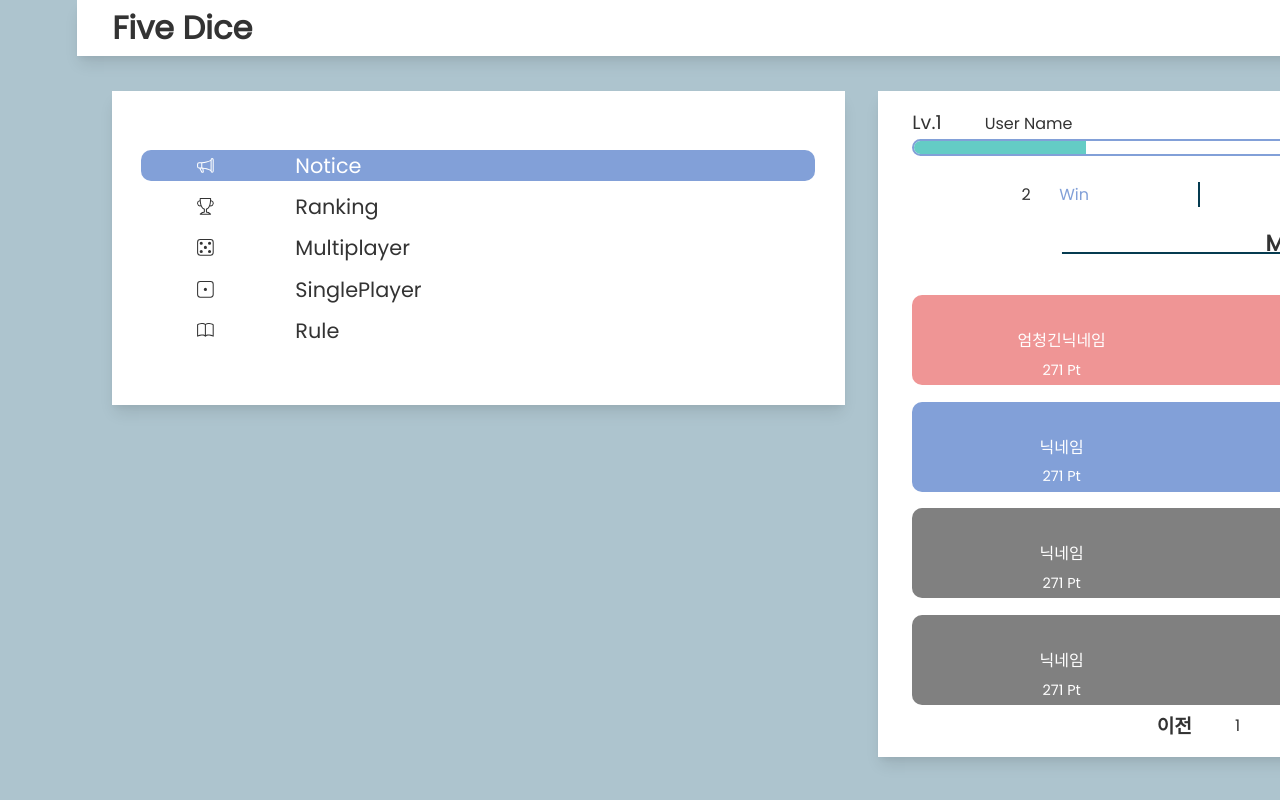
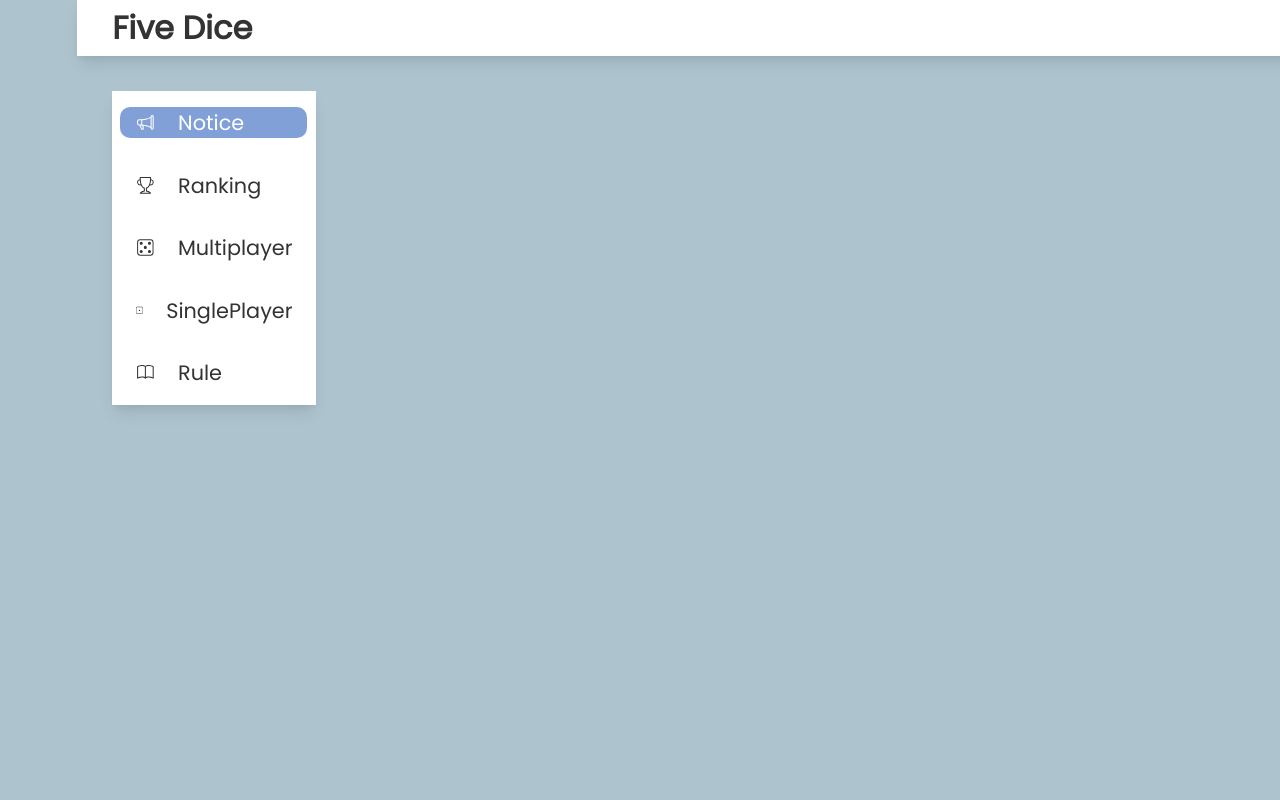
Before and after one commit to DL-Berkey/FiveDice, a React (Vite) app in the folder app/: page / in a window 1280 px wide. Shown: the top 800 px of the page. Built offline with nearby package versions, Linux system fonts and the light colour scheme; no server answers; a web font is replaced by a local one.

Commit message:
Changes menu width, Removes UserInfo of Content

```diff
--- a/app/src/components/Menu/Menu.tsx
+++ b/app/src/components/Menu/Menu.tsx
@@ -39,8 +39,7 @@ const Menu = () => {
 };
 
 const Wrapper = styled.aside`
-    flex: 1.7;
-
+    width: 12%;
     height: 40%;
 
     background: white;
--- a/app/src/components/layout/Content.tsx
+++ b/app/src/components/layout/Content.tsx
@@ -22,7 +22,7 @@ const Content = (props: Props) => {
         <Wrapper>
             {showSideComponent && <Menu />}
             {props.children}
-            {showSideComponent && <UserInfo />}
+            {/* {showSideComponent && <UserInfo />} */}
         </Wrapper>
     );
 };
```
